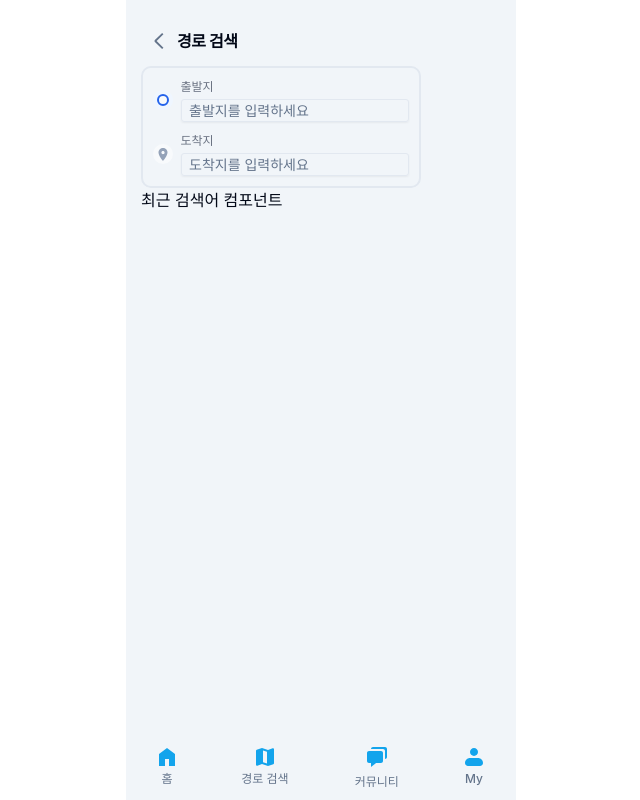
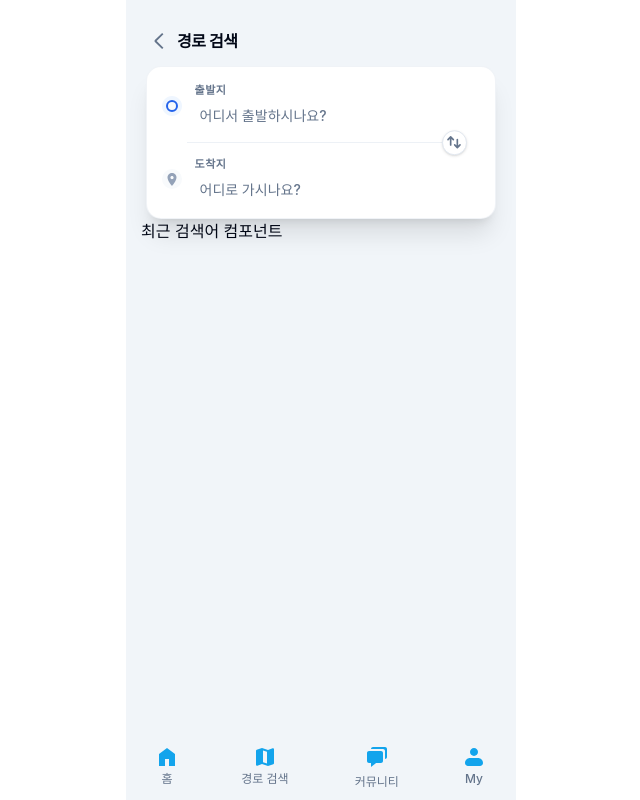
Before and after one commit to JJJ-un/WEANET, a React (Vite) app in the folder apps/client/: page /path-search in a window 1280 px wide. Shown: the whole page, without its empty margins (319-959 px from the left). Built offline with nearby package versions, Linux system fonts and the light colour scheme; a web font is replaced by a local one.

Commit message:
refactor: PathSearchBar 컴포넌트 분리 및 장소 검색 로직 커스텀 훅 추출

```diff
--- /dev/null
+++ b/apps/client/src/entities/location/model/useLocationSearch.ts
@@ -0,0 +1,36 @@
+import { useMemo } from 'react';
+import SEARCH_LIST_MOCK from '@/shared/mock/searchData.mock';
+
+/**
+ * 장소(Location) 기본 인터페이스
+ */
+export interface LocationItem {
+    id: number | string;
+    name: string;
+    address: string;
+}
+
+/**
+ * 장소 검색을 담당하는 커스텀 훅
+ * @param keyword 검색어
+ * @param limit 결과 개수 제한 (기본값 5)
+ */
+export const useLocationSearch = (keyword: string, limit: number = 5) => {
+    const results = useMemo(() => {
+        const trimmedKeyword = keyword.trim().toLowerCase();
+
+        if (!trimmedKeyword) return [];
+
+        return SEARCH_LIST_MOCK
+            .filter((item) =>
+                item.name.toLowerCase().includes(trimmedKeyword) ||
+                item.address.toLowerCase().includes(trimmedKeyword)
+            )
+            .slice(0, limit);
+    }, [keyword, limit]);
+
+    return {
+        results,
+        isEmpty: keyword.trim().length > 0 && results.length === 0,
+    };
+};
--- a/apps/client/src/widget/path-search/ui/PathSearchBar.tsx
+++ b/apps/client/src/widget/path-search/ui/PathSearchBar.tsx
@@ -1,122 +1,88 @@
-import { useState, useEffect, useMemo } from 'react';
-import { Input } from '@/shared/ui/input';
-import DestinationIcon from '@/shared/assets/icons/destination.svg?react';
-import DepartureIcon from '@/shared/assets/icons/departure.svg?react';
-import SEARCH_LIST_MOCK from '@/shared/mock/searchData.mock';
-
-// 1. 타입 정의: 필드 확장에 유연하게 대응
-type SearchField = 'departure' | 'destination' | null;
+import { useState } from 'react';
+import { useLocationSearch } from '@/entities/location/model/useLocationSearch';
+import { SearchField, type FieldType } from './SearchField';
+import { SearchResultList } from './SearchResultList';
 
 interface PathState {
     departure: string;
     destination: string;
 }
 
+/**
+ * 메인 경로 탐색 바 위젯
+ */
 const PathsSearchBar = () => {
-    // 2. 상태 통합: 출발지와 도착지를 하나의 객체로 관리
     const [paths, setPaths] = useState<PathState>({
         departure: '',
         destination: '',
     });
+    const [activeField, setActiveField] = useState<FieldType | null>(null);
 
-    const [activeField, setActiveField] = useState<SearchField>(null);
+    // 1. 장소 검색 훅 사용 (로직 분리 완료)
+    const activeValue = activeField ? paths[activeField] : '';
+    const { results } = useLocationSearch(activeValue);
 
-    // 3. 파생 상태: 현재 입력 중인 값 계산
-    const activeValue = activeField ? paths[activeField] : '';
-
-    // 4. 연산 최적화: useMemo를 사용하여 불필요한 필터링 방지
-    const filteredSearchList = useMemo(() => {
-        const keyword = activeValue.trim();
-        if (!keyword) return [];
-
-        return SEARCH_LIST_MOCK.filter((item) => item.name.toLowerCase().includes(keyword.toLowerCase()));
-    }, [activeValue]);
-
-    // 5. 조건부 렌더링 논리
-    const isShowList = activeField !== null && activeValue.trim().length > 0;
-
-    // 6. 핸들러 통합: 동적 키([])를 사용하여 if문 제거
-    const handleInputChange = (field: 'departure' | 'destination', value: string) => {
-        setPaths((prev) => ({
-            ...prev,
-            [field]: value,
-        }));
+    const handleInputChange = (field: FieldType, value: string) => {
+        setPaths((prev) => ({ ...prev, [field]: value }));
     };
 
     const handleSelect = (name: string) => {
-        if (activeField) {
-            handleInputChange(activeField, name);
-        }
+        if (activeField) handleInputChange(activeField, name);
         setActiveField(null);
     };
 
-    const isReady = useMemo(() => {
-        return paths.departure.trim().length > 0 && paths.destination.trim().length > 0;
-    }, [paths]);
+    const handleSwap = () => {
+        setPaths({
+            departure: paths.destination,
+            destination: paths.departure,
+        });
+    };
 
-    // 2. 자동 실행 로직 (Side Effect)
-    useEffect(() => {
-        if (isReady && !activeField) {
-            console.log('자동 검색 실행!', paths);
-        }
-    }, [isReady, activeField, paths]);
-    // activeField를 의존성에 넣어, 입력을 마친 후(Blur) 실행되도록 조절
+    const isShowList = activeField !== null && activeValue.trim().length > 0;
 
     return (
-        <div className="flex flex-col gap-4 p-4 bg-background border-2 rounded-[10px] relative w-full max-w-md">
-            {/* 출발지 섹션 */}
-            <div className="flex items-center gap-3">
-                <DepartureIcon className="shrink-0" />
-                <div className="flex-1">
-                    <p className="text-xs text-gray-500 mb-1">출발지</p>
-                    <Input
-                        value={paths.departure}
-                        onChange={(e) => handleInputChange('departure', e.target.value)}
-                        onFocus={() => setActiveField('departure')}
-                        onBlur={() => setActiveField(null)}
-                        placeholder="출발지를 입력하세요"
-                        className="w-full"
-                    />
+        <div className="relative w-full max-w-[35rem] mx-auto">
+            <div className="flex flex-col gap-5 p-6 bg-white rounded-3xl shadow-xl border border-border/50 relative">
+                <SearchField
+                    type="departure"
+                    value={paths.departure}
+                    onChange={(val) => handleInputChange('departure', val)}
+                    onFocus={() => setActiveField('departure')}
+                    onBlur={() => setTimeout(() => setActiveField(null), 200)}
+                />
+
+                <div className="relative h-px bg-border/60 mx-10">
+                    <button
+                        onClick={handleSwap}
+                        className="absolute right-[-12px] top-1/2 -translate-y-1/2 bg-white border border-border p-1.5 rounded-full shadow-sm hover:rotate-180 transition-transform duration-300 active:scale-90 z-10"
+                        title="출발지/도착지 전환"
+                    >
+                        <svg
+                            width="16"
+                            height="16"
+                            viewBox="0 0 24 24"
+                            fill="none"
+                            stroke="currentColor"
+                            strokeWidth="2.5"
+                            strokeLinecap="round"
+                            strokeLinejoin="round"
+                            className="text-muted-foreground"
+                        >
+                            <path d="M7 16V4M7 4L3 8M7 4L11 8M17 8V20M17 20L21 16M17 20L13 16" />
+                        </svg>
+                    </button>
                 </div>
+
+                <SearchField
+                    type="destination"
+                    value={paths.destination}
+                    onChange={(val) => handleInputChange('destination', val)}
+                    onFocus={() => setActiveField('destination')}
+                    onBlur={() => setTimeout(() => setActiveField(null), 200)}
+                />
             </div>
 
-            {/* 도착지 섹션 */}
-            <div className="flex items-center gap-3">
-                <DestinationIcon className="shrink-0" />
-                <div className="flex-1">
-                    <p className="text-xs text-gray-500 mb-1">도착지</p>
-                    <Input
-                        value={paths.destination}
-                        onChange={(e) => handleInputChange('destination', e.target.value)}
-                        onFocus={() => setActiveField('destination')}
-                        onBlur={() => setActiveField(null)}
-                        placeholder="도착지를 입력하세요"
-                        className="w-full"
-                    />
-                </div>
-            </div>
-
-            {/* 검색 결과 목록 */}
-            {isShowList && (
-                <div className="absolute top-[calc(100%+8px)] left-0 w-full max-h-52 bg-white border shadow-xl rounded-xl z-50 overflow-y-auto">
-                    {filteredSearchList.length > 0 ? (
-                        filteredSearchList.map((item) => (
-                            <div
-                                key={item.id}
-                                onMouseDown={() => handleSelect(item.name)}
-                                className="p-3 border-b last:border-0 hover:bg-slate-50 cursor-pointer transition-colors"
-                            >
-                                <p className="font-semibold text-sm text-slate-800">{item.name}</p>
-                                <p className="text-xs text-slate-500 mt-0.5">{item.address}</p>
-                            </div>
-                        ))
-                    ) : (
-                        <div className="p-8 text-center">
-                            <p className="text-sm text-slate-400">검색 결과가 없습니다.</p>
-                        </div>
-                    )}
-                </div>
-            )}
+            {isShowList && <SearchResultList results={results} onSelect={handleSelect} />}
         </div>
     );
 };
--- /dev/null
+++ b/apps/client/src/widget/path-search/ui/SearchField.tsx
@@ -0,0 +1,41 @@
+import { cn } from '@/shared/lib/utils';
+import { Input } from '@/shared/ui/input';
+import DestinationIcon from '@/shared/assets/icons/destination.svg?react';
+import DepartureIcon from '@/shared/assets/icons/departure.svg?react';
+
+export type FieldType = 'departure' | 'destination';
+
+interface SearchFieldProps {
+    type: FieldType;
+    value: string;
+    onChange: (value: string) => void;
+    onFocus: () => void;
+    onBlur: () => void;
+}
+
+/**
+ * 출발지/도착지 개별 입력 필드 컴포넌트
+ */
+export const SearchField = ({ type, value, onChange, onFocus, onBlur }: SearchFieldProps) => {
+    const isDeparture = type === 'departure';
+    const Icon = isDeparture ? DepartureIcon : DestinationIcon;
+    const label = isDeparture ? '출발지' : '도착지';
+    const placeholder = isDeparture ? '어디서 출발하시나요?' : '어디로 가시나요?';
+
+    return (
+        <div className="flex items-center gap-4 group">
+            <Icon className={cn('shrink-0 transition-colors', isDeparture ? 'text-primary' : 'text-secondary')} />
+            <div className="flex-1">
+                <p className="text-[11px] font-bold text-muted-foreground mb-1 ml-1 uppercase tracking-wider">{label}</p>
+                <Input
+                    value={value}
+                    onChange={(e) => onChange(e.target.value)}
+                    onFocus={onFocus}
+                    onBlur={onBlur}
+                    placeholder={placeholder}
+                    className="w-full bg-white/50 border-none shadow-none focus-visible:ring-1 focus-visible:ring-border h-11 text-sm font-medium"
+                />
+            </div>
+        </div>
+    );
+};
--- /dev/null
+++ b/apps/client/src/widget/path-search/ui/SearchResultList.tsx
@@ -0,0 +1,38 @@
+interface SearchItem {
+    id: number | string;
+    name: string;
+    address: string;
+}
+
+interface SearchResultListProps {
+    results: SearchItem[];
+    onSelect: (name: string) => void;
+}
+
+/**
+ * 검색 결과 목록 팝업 컴포넌트
+ */
+export const SearchResultList = ({ results, onSelect }: SearchResultListProps) => {
+    return (
+        <div className="absolute top-[calc(100%+12px)] left-0 w-full bg-white/95 backdrop-blur-md border border-border shadow-2xl rounded-2xl z-[100] overflow-hidden animate-in fade-in slide-in-from-top-2 duration-200">
+            {results.length > 0 ? (
+                <div className="flex flex-col">
+                    {results.map((item) => (
+                        <button
+                            key={item.id}
+                            onMouseDown={() => onSelect(item.name)}
+                            className="flex flex-col items-start p-4 hover:bg-muted/50 transition-colors border-b last:border-0 text-left w-full"
+                        >
+                            <span className="font-bold text-sm text-foreground">{item.name}</span>
+                            <span className="text-xs text-muted-foreground mt-1">{item.address}</span>
+                        </button>
+                    ))}
+                </div>
+            ) : (
+                <div className="p-10 text-center">
+                    <p className="text-sm text-muted-foreground italic">일치하는 장소를 찾을 수 없어요.</p>
+                </div>
+            )}
+        </div>
+    );
+};
```
